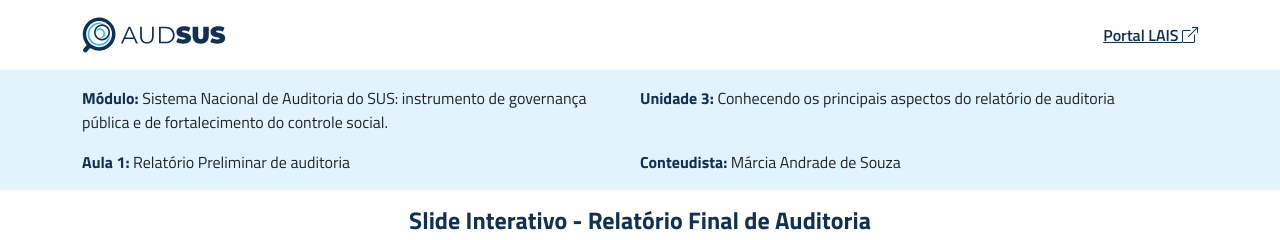
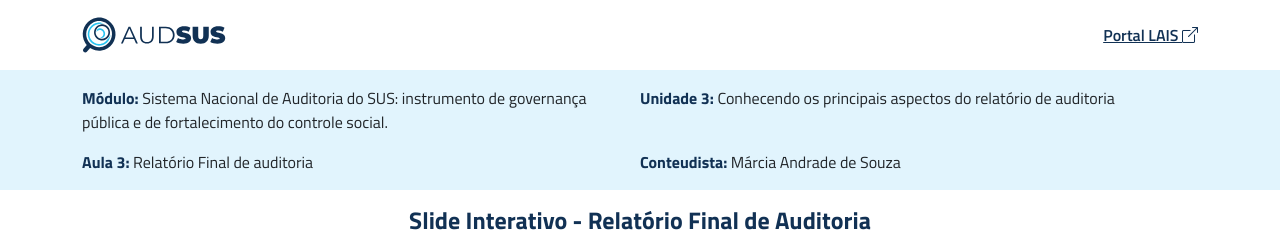
Before and after one commit to OliAtaide/AUDSUS---Sistema-Nacional-de-Auditoria-do-SUS-Relatorio-Final, a Vue app: page /#/01 in a window 1280 px wide. Shown: the top 240 px of the page. Built offline with nearby package versions, Linux system fonts and the light colour scheme.

Commit message:
correcao header

```diff
--- a/src/components/HeaderView.vue
+++ b/src/components/HeaderView.vue
@@ -32,8 +32,8 @@
       <div class="row w-100">
         <div class="col">
           <span>
-            <strong> Aula 1: </strong>
-            Relatório Preliminar de auditoria
+            <strong> Aula 3: </strong>
+            Relatório Final de auditoria
           </span>
         </div>
         <div class="col">
```
